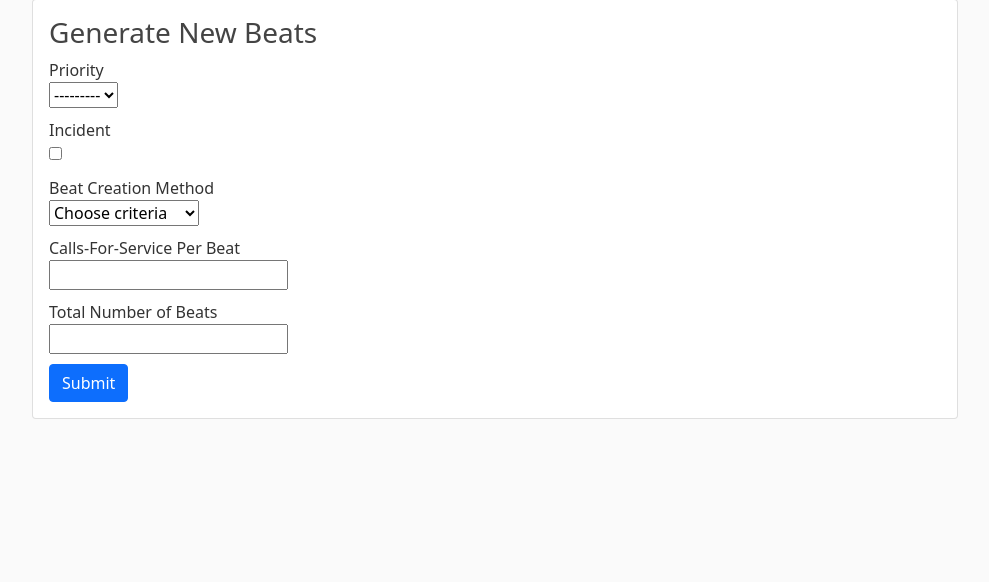
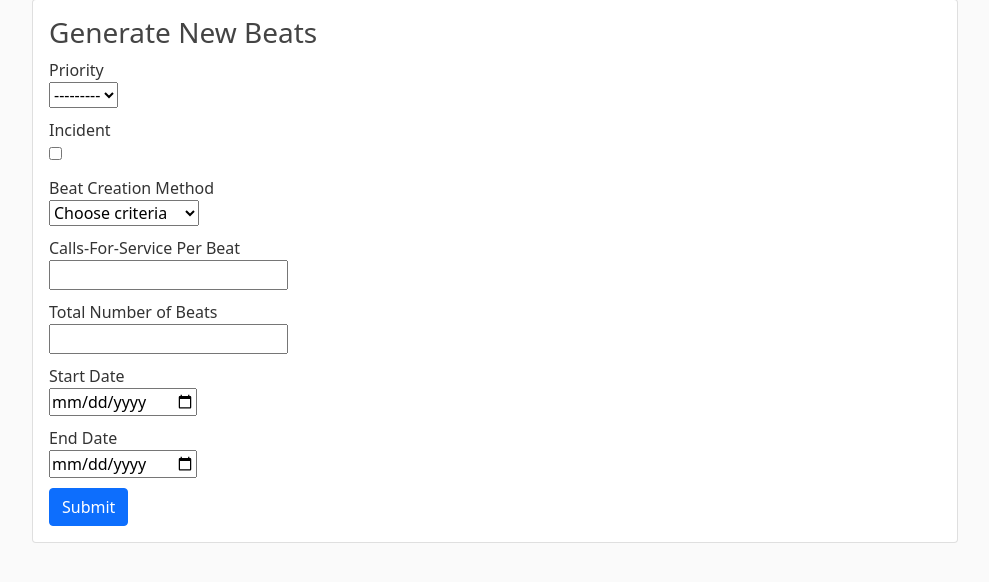
Before and after one commit to ASUCICREPO/smart-beats, a Django app: page /generate/2/ in a window 1280 px wide. Shown: the part 81-663 px from the top of the page, without its empty margins (145-1134 px from the left). Run offline with Django 3.2, Linux system fonts and the light colour scheme; data comes from the database, SQL or seed files in the repository; parts of the project's set-up code (start-up, migrations or seed data) failed here and were passed over; some libraries are stand-ins or nearby versions.

Commit message:
Add start and end date option in beat-gen form

```diff
--- a/web-tier/beats/forms.py
+++ b/web-tier/beats/forms.py
@@ -18,19 +18,14 @@ class BeatGenerateForm(forms.ModelForm):
     beat_creation_method = forms.ChoiceField(choices=BEAT_CREATION_CHOICES)
     cfs_per_beat = forms.IntegerField(label='Calls for Service per Beat', required=False)
     number_of_beats = forms.DecimalField(required=False)
-
-    # beat_creation_method = forms.ChoiceField(choices=BEAT_CREATION_CHOICES,
-    #                                          widget=forms.Select(
-    #                                              attrs={'class': 'form-control', 'id': 'beat_creation_method',
-    #                                                     'onclick': 'show_beat_gen_attribute();'}))
-    # cfs_per_beat = forms.IntegerField(label='Calls for Service per Beat', required=False,
-    #                                   widget=forms.NumberInput(attrs={'class': 'form-control', 'id': 'cfs_per_beat'}))
-    # number_of_beats = forms.DecimalField(required=False, widget=forms.NumberInput(
-    #     attrs={'class': 'form-control', 'id': 'number_of_beats'}))
+    start_datetime = forms.DateField(widget=forms.TextInput(attrs={'type': 'date'}))
+    end_datetime = forms.DateField(widget=forms.TextInput(attrs={'type': 'date'}))
 
     class Meta:
         model = Crime
-        fields = ('priority', 'is_incident', 'beat_creation_method', 'cfs_per_beat', 'number_of_beats')
+        fields = (
+            'priority', 'is_incident', 'beat_creation_method', 'cfs_per_beat', 'number_of_beats', 'start_datetime',
+            'end_datetime')
 
     class Media:
         js = ('beats/js/main.js',)
--- a/web-tier/beats/models.py
+++ b/web-tier/beats/models.py
@@ -35,6 +35,7 @@ class Crime(models.Model):
     geometry = spatial_models.PointField()
     is_incident = models.BooleanField()
     geometry_wkt = models.CharField(max_length=100)
+    timestamp = models.DateTimeField(null=True, blank=True)
 
     def __str__(self):
         return f"{self.event_number}"
--- a/web-tier/beats/templates/beats/generate_beats.html
+++ b/web-tier/beats/templates/beats/generate_beats.html
@@ -46,6 +46,20 @@
                 </div>
             </div>
 
+            <div class="field box" id="start_date">
+                <label class="label">Start Date</label>
+                <div class="control">
+                    {% render_field form.start_datetime %}
+                </div>
+            </div>
+
+            <div class="field box" id="end_date">
+                <label class="label">End Date</label>
+                <div class="control">
+                    {% render_field form.end_datetime %}
+                </div>
+            </div>
+
 
             <button class="btn btn-primary">Submit</button>
         </form>
--- a/web-tier/beats/utils.py
+++ b/web-tier/beats/utils.py
@@ -1,3 +1,5 @@
+import datetime
+import pytz
 import logging
 import os
 import shutil
@@ -8,8 +10,8 @@ import boto3
 import geopandas as gpd
 import folium
 import pandas as pd
-from folium import Choropleth, DivIcon
-
+from folium import Choropleth
+from django.db.models import Q
 from beats.models import Crime
 
 s3_resource = boto3.resource('s3')
@@ -51,14 +53,22 @@ def get_filtered_crime_geo_dataframe(payload, city_obj):
     priority_list = payload['priority']
     is_incident = payload['is_incident']
 
+    sd = payload['start_datetime']
+    start_datetime = datetime.datetime(sd.year, sd.month, sd.day, tzinfo=pytz.timezone('US/Arizona'))
+    ed = payload['end_datetime']
+    end_datetime = datetime.datetime(ed.year, ed.month, ed.day, tzinfo=pytz.timezone('US/Arizona'))
+
+    query = Q(timestamp__gte=start_datetime) & Q(timestamp__lte=end_datetime)
+
     if priority_list and is_incident:
-        query_res = Crime.objects.filter(priority__in=priority_list, is_incident=is_incident).values()
+        query &= Q(priority__in=priority_list) & Q(is_incident=is_incident)
     elif priority_list:
-        query_res = Crime.objects.filter(priority__in=priority_list).values()
+        query &= Q(priority__in=priority_list)
     elif is_incident:
-        query_res = Crime.objects.filter(is_incident=is_incident).values()
-    else:
-        query_res = Crime.objects.all().values()
+        query &= Q(is_incident=is_incident)
+
+    query_res = Crime.objects.filter(query).values()
+    logger.info(f"Total rows received: {len(query_res)}")
 
     # Fixing crime csv file before join
     crime_gdf = gpd.GeoDataFrame(query_res, columns=['priority', 'geometry', 'geometry_wkt'])
@@ -71,7 +81,7 @@ def get_filtered_crime_geo_dataframe(payload, city_obj):
     # Fixing city shapefile before join
     city_polygons = gpd.read_file(city_obj.city_shapefile)
     city_polygons.crs = 'epsg:4326'
-    city_polygons = city_polygons[['OBJECTID', 'geometry']]
+    city_polygons = city_polygons[['geometry']]
 
     logger.info(f"City shapefile:\n {city_polygons.head()}")
     logger.info(f'Crime gdf info: {city_polygons.dtypes}')
```
Also changed, not shown: web-tier/beats/migrations/0001_initial.py (deleted), web-tier/beats/migrations/__init__.py (deleted).
